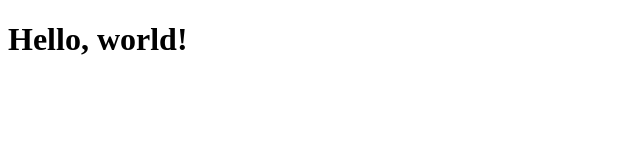
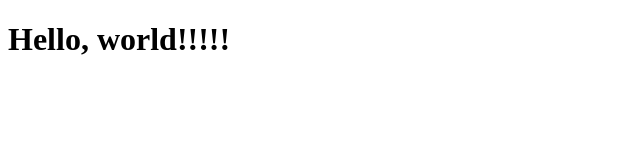
Before and after one commit to rajak2025/Flask-app, a plain HTML site: page hello.html in a window 1280 px wide. Shown: the full height of the page, 0-640 px from the left. Drawn offline with Linux system fonts and the light colour scheme.

Commit message:
added five !

```diff
--- a/hello.html
+++ b/hello.html
@@ -6,6 +6,6 @@
         </title>
     </head>
     <body>
-        <h1>Hello, world!</h1>
+        <h1>Hello, world!!!!!</h1>
     </body>
 </html>
```
